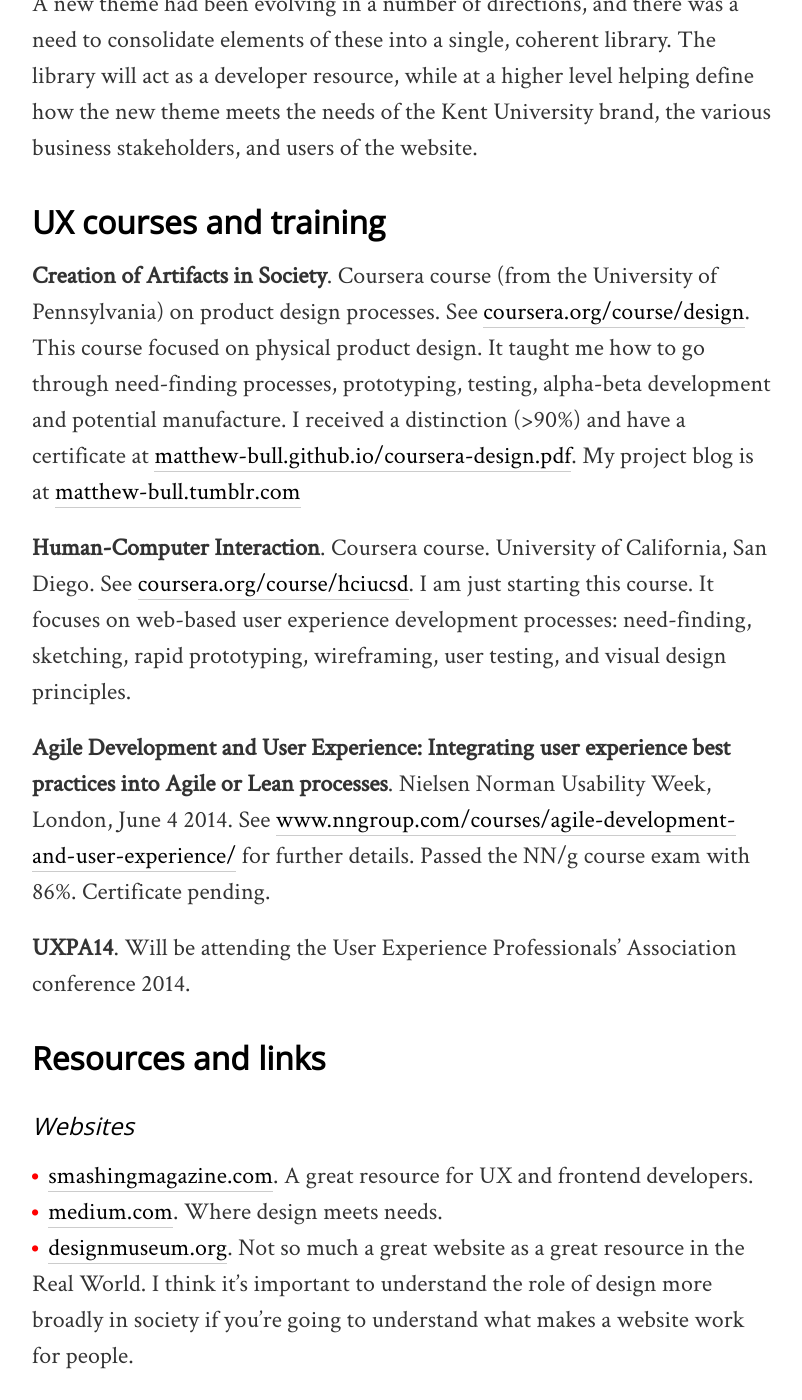
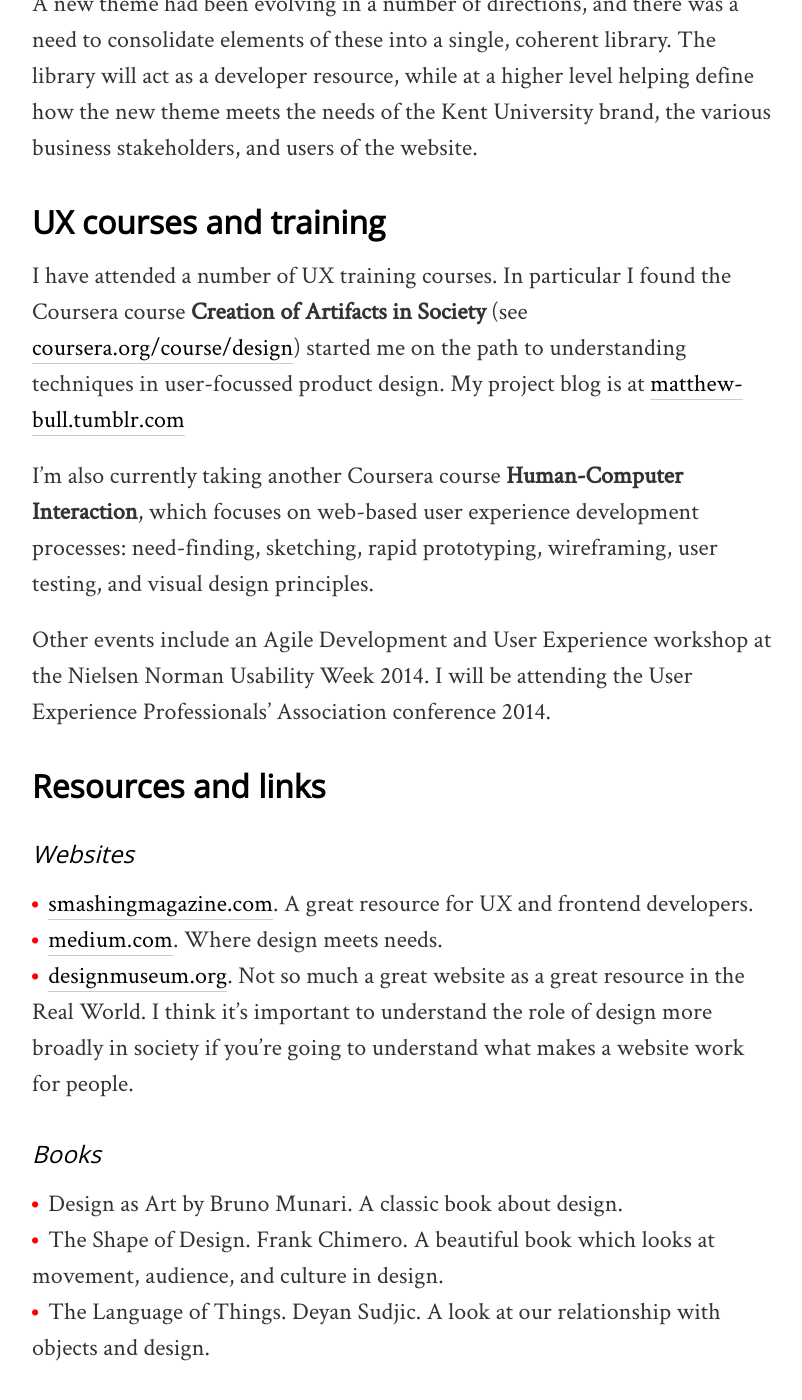
Before and after one commit to matthew-bull/matthew-bull.github.io, a Jekyll site: the page built from about.md, in a window 1280 px wide and 1400 px high, scrolled down 2083 px. Shown: the whole window, without its empty margins (238-1040 px from the left). Built offline with Jekyll 4.4.1, drawn with Linux system fonts in a browser that asks for light colours; nearby versions of some CDN libraries; some of the changed text lies outside the part shown.

Commit message:
changed ux training section

```diff
--- a/about.md
+++ b/about.md
@@ -34,19 +34,17 @@
 
 ### Patterns
 
-I have recently helped establish a living **pattern library** for a new University of Kent web theme. See [github.com/unikent/user-experience](https://github.com/unikent/user-experience).
+I have recently helped establish a **pattern library** for a new University of Kent web theme. See [github.com/unikent/user-experience](https://github.com/unikent/user-experience).
 
 A new theme had been evolving in a number of directions, and there was a need to consolidate elements of these into a single, coherent library. The library will act as a developer resource, while at a higher level helping define how the new theme meets the needs of the Kent University brand, the various business stakeholders, and users of the website.
 
 ## UX courses and training
 
-**Creation of Artifacts in Society**. Coursera course (from the University of Pennsylvania) on product design processes. See [coursera.org/course/design](https://www.coursera.org/course/design). This course focused on physical product design. It taught me how to go through need-finding processes, prototyping, testing, alpha-beta development and potential manufacture. I received a distinction (>90%) and have a certificate at [{{ site.humanurl }}/coursera-design.pdf]({{ site.url }}/coursera-design.pdf). My project blog is at [matthew-bull.tumblr.com](http://matthew-bull.tumblr.com/)
+I have attended a number of UX training courses. In particular I found the Coursera course **Creation of Artifacts in Society** (see [coursera.org/course/design](https://www.coursera.org/course/design)) started me on the path to understanding techniques in user-focussed product design. My project blog is at [matthew-bull.tumblr.com](http://matthew-bull.tumblr.com/)
 
-**Human-Computer Interaction**. Coursera course. University of California, San Diego. See [coursera.org/course/hciucsd](https://www.coursera.org/course/hciucsd). I am just starting this course. It focuses on web-based user experience development processes: need-finding, sketching, rapid prototyping, wireframing, user testing, and visual design principles.
+I'm also currently taking another Coursera course **Human-Computer Interaction**, which focuses on web-based user experience development processes: need-finding, sketching, rapid prototyping, wireframing, user testing, and visual design principles.
 
-**Agile Development and User Experience: Integrating user experience best practices into Agile or Lean processes**. Nielsen Norman Usability Week, London, June 4 2014. See [www.nngroup.com/courses/agile-development-and-user-experience/](http://www.nngroup.com/courses/agile-development-and-user-experience/) for further details. Passed the NN/g course exam with 86%. Certificate pending.
-
-**UXPA14**. Will be attending the User Experience Professionals' Association conference 2014.
+Other events include an Agile Development and User Experience workshop at the Nielsen Norman Usability Week 2014. I will be attending the User Experience Professionals' Association conference 2014.
 
 ## Resources and links
 
```
